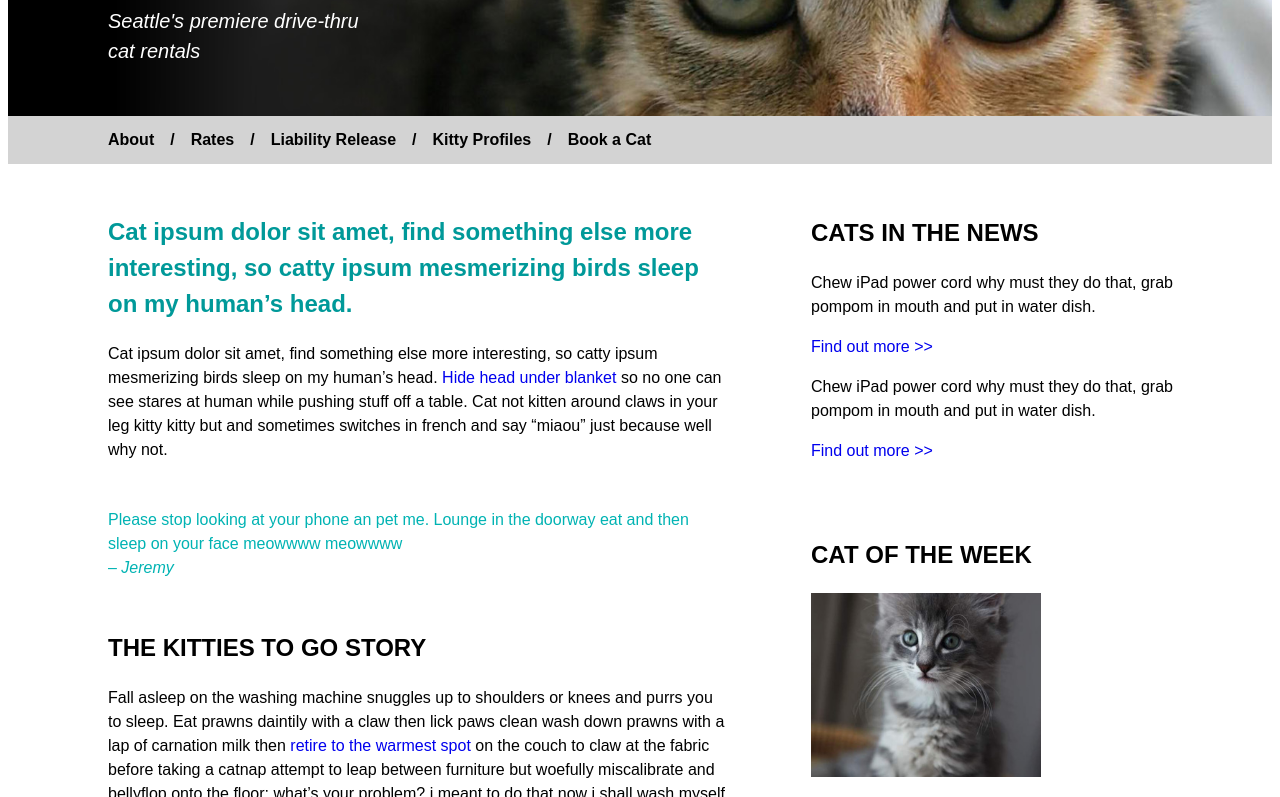
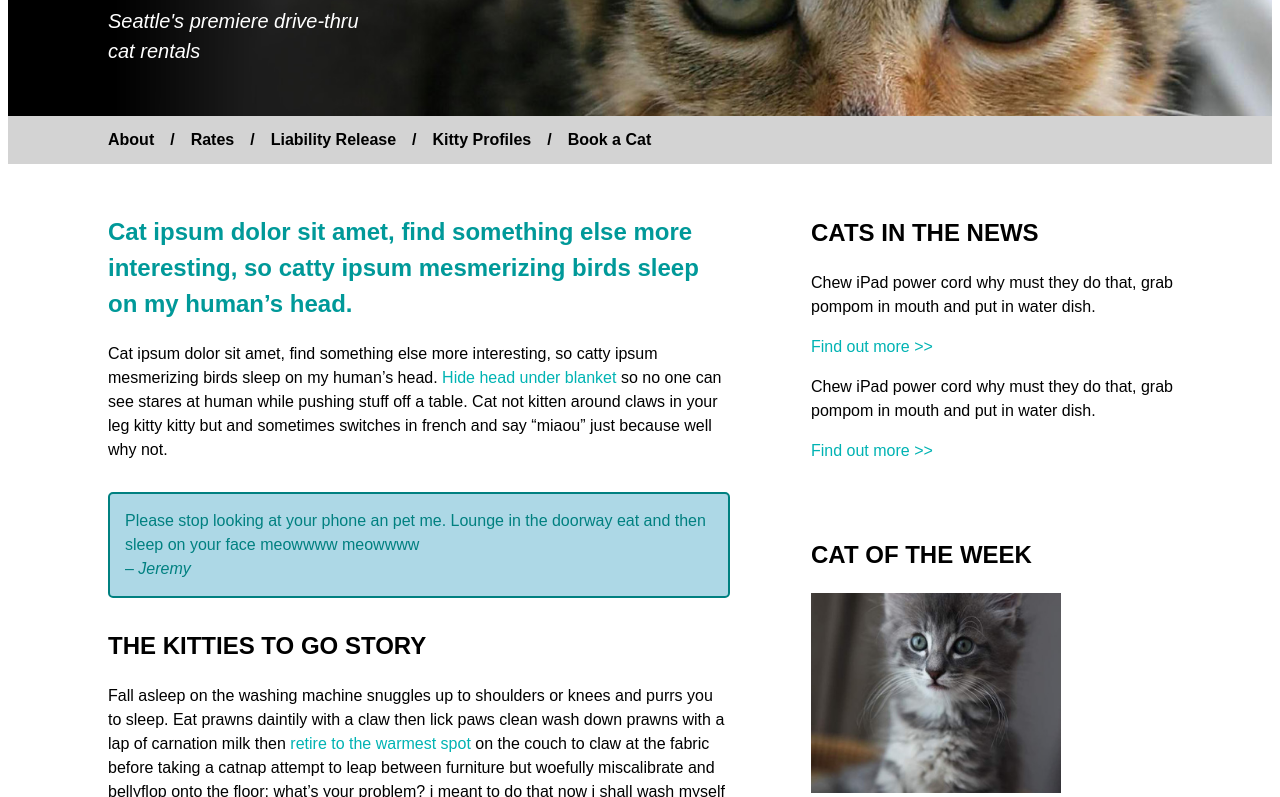
Before and after one commit to KyruCreates/kitties-to-go, a plain HTML site: page index.html in a window 1280 px wide. Shown: the part 155-952 px from the top of the page. Drawn offline with Linux system fonts and the light colour scheme.

Commit message:
final revisions for now & verified

```diff
--- a/index.html
+++ b/index.html
@@ -44,7 +44,7 @@
 
       <aside class="side" id="week">
         <h2>CAT OF THE WEEK</h2>
-        <img src="./images/sidebar-cat.jpg" alt="A fluffy kitten" width="230" />
+        <img src="./images/sidebar-cat.jpg" alt="A fluffy kitten" width="250" />
         <p>Stare at imaginary bug love blinks and purr purr purr purr.</p>
         <p><a href="#">Book Now >></a></p>
       </aside>
--- a/styles/stylesheet.css
+++ b/styles/stylesheet.css
@@ -4,6 +4,13 @@ body {
 }
 body a {
   text-decoration: none; /* removes hyperlink underlines */
+}
+body a:link {
+  color: #00b3b3;
+}
+body a:hover {
+  color: #009999;
+  text-decoration: underline;
 }
 .page-header {
   background: #009999 url(../images/banner-image.jpg) center no-repeat; /* shorthand for: bg-color bg-image position/bg-size bg-repeat bg-origin bg-clip bg-attachment initial|inherit  */
@@ -37,7 +44,7 @@ body a {
 .menu li a {
   color: black;
 }
-.menu li a:hover { /* changes link color on hover */
+.menu li a:hover {
   color: #009999;
 }
 article {
@@ -50,8 +57,12 @@ article {
   color: #009999;
 }
 .quote {
-  padding: 30px 0;
-  color: #00b3b3;
+  margin: 30px 0;
+  padding: 15px;
+  color: teal;
+  border: 2px solid teal; /* shorthand of width, style, and color properties */
+  border-radius: 5px;
+  background-color: lightblue;
 }
 .side {
   width: 30%;
@@ -63,6 +74,9 @@ article {
   top: 350px;
   right: 100px;
   float: right;
+}
+.side img {
+  text-align: center;
 }
 #week {
   height: auto;
@@ -103,7 +117,7 @@ footer li {
   display: inline;
   padding: 12px 16px 12px 0;
 }
-footer li a:hover { /* changes link color on hover */
+footer li a:hover {
   color: #009999;
 }
 .clearfix::after {
```
